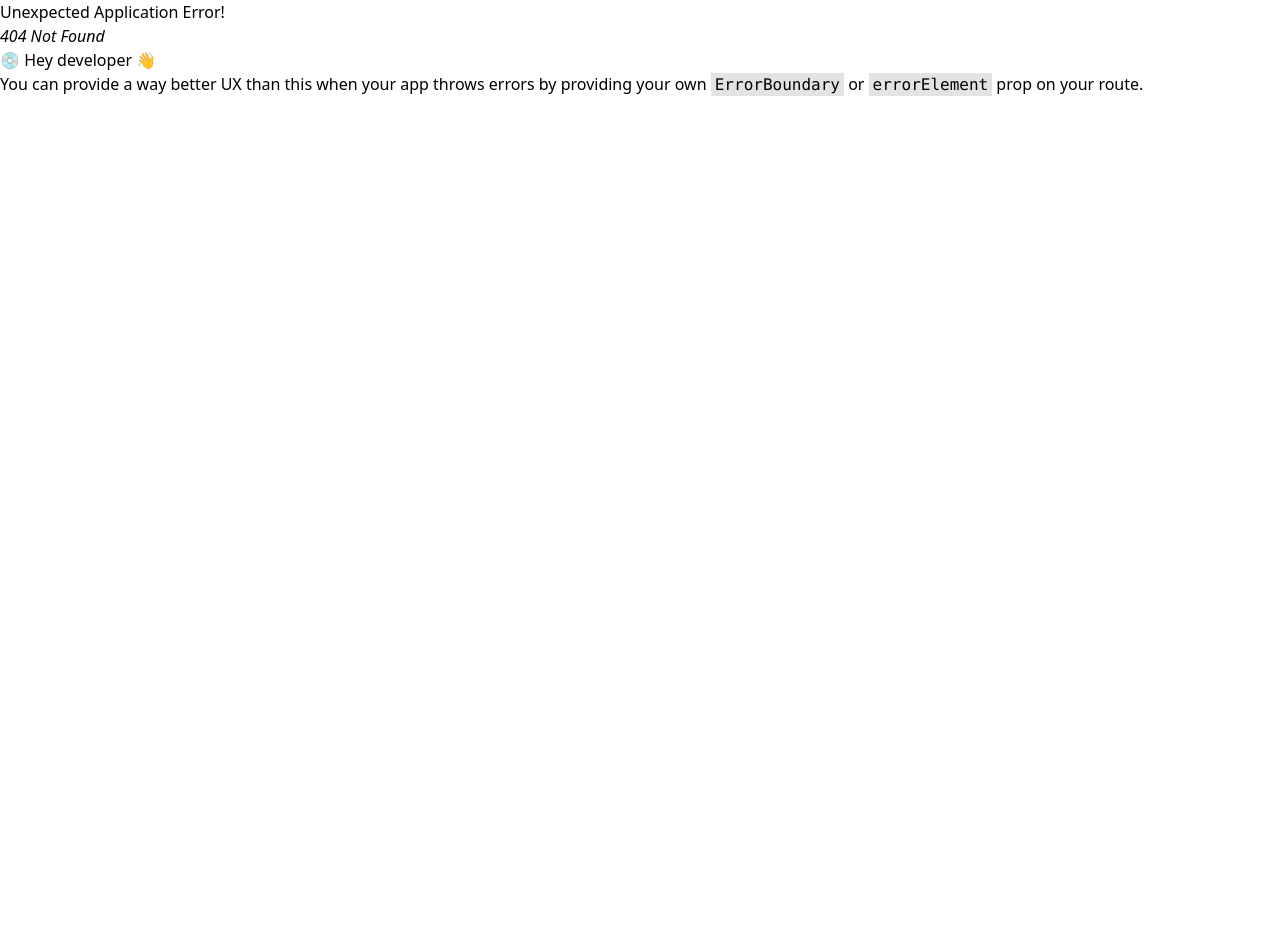
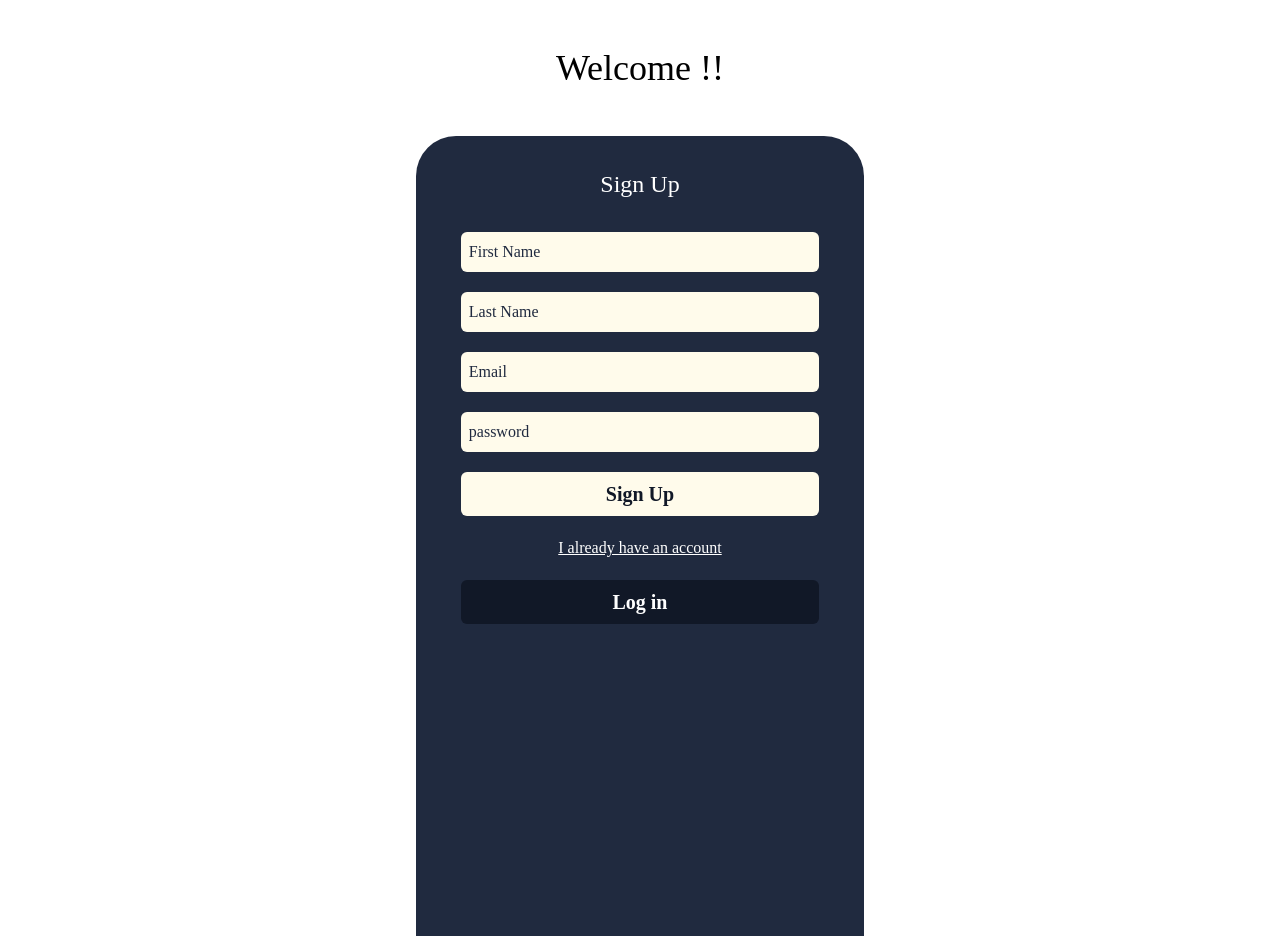
Before and after one commit to touhidul7/tournament_app_frontend, a React (Vite) app: page /signup in a window 1280 px wide. Before the commit this address had no page. Before the commit the page ends 800 px from the top, so only its background shows below. Built offline with nearby package versions, Linux system fonts and the light colour scheme; a web font is replaced by a local one.

Commit message:
signup page design

```diff
--- /dev/null
+++ b/src/auth/Login.jsx
@@ -0,0 +1,9 @@
+const Login = () => {
+    return (
+        <div className='max-w-md mx-auto'>
+
+        </div>
+    );
+};
+
+export default Login;
--- a/src/auth/SignUp.jsx
+++ b/src/auth/SignUp.jsx
@@ -1,9 +1,21 @@
-import React from 'react';
-
 const SignUp = () => {
     return (
-        <div className='max-w-md mx-auto'>
-            <div></div>
+        <div className='max-w-md mx-auto font-Jakarta'>
+            <div>
+                <h1 className="grid items-center justify-items-center text-4xl py-12">Welcome !!</h1>
+            </div>
+            <div className="items-center justify-items-center bg-mainbg h-screen rounded-t-[40px] text-white">
+                <h1 className="text-2xl py-8">Sign Up</h1>
+                <div className="w-[80%] grid gap-5">
+                <input className="focus:outline-none bg-amber-50 placeholder:text-mainbg rounded-md text-md w-full px-2 py-2" type="text" placeholder="First Name" />
+                <input className="focus:outline-none bg-amber-50 placeholder:text-mainbg rounded-md text-md w-full px-2 py-2" type="text" placeholder="Last Name" />
+                <input className="focus:outline-none bg-amber-50 placeholder:text-mainbg rounded-md text-md w-full px-2 py-2" type="e-mail" placeholder="Email" />
+                <input className="focus:outline-none bg-amber-50 placeholder:text-mainbg rounded-md text-md w-full px-2 py-2" type="password" placeholder="password" />
+                <button className="bg-amber-50 text-cardbg px-8 py-2 rounded-md text-xl font-semibold">Sign Up</button>
+                <a className="text-center underline" href="#">I already have an account</a>
+                <button className="bg-cardbg text-white px-8 py-2 rounded-md text-xl font-semibold">Log in</button>
+                </div>
+            </div>
         </div>
     );
 };
```
Also changed, not shown: src/routes/MainRoutes.jsx (+12 -0 lines), src/index.css (line endings or trailing spaces).
